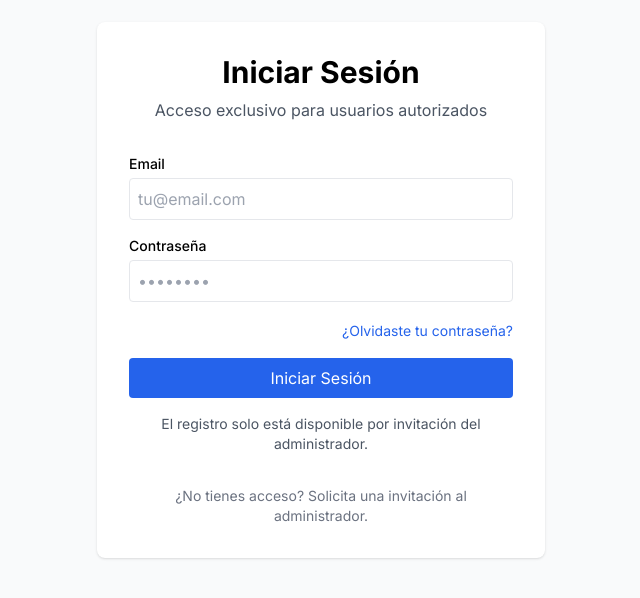
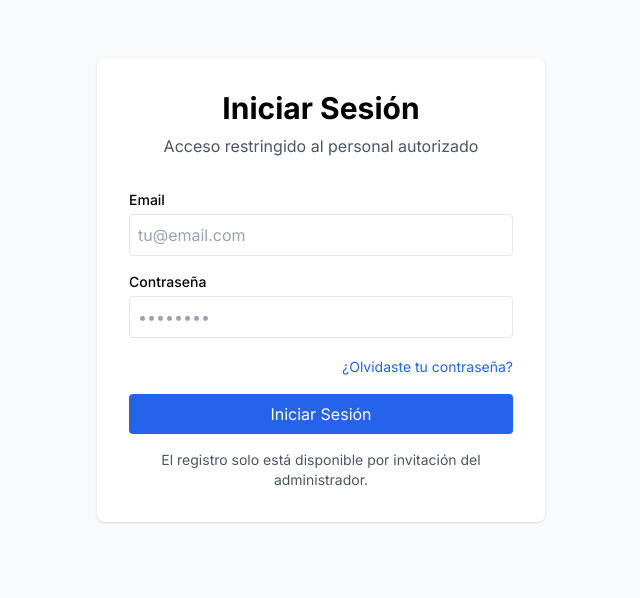
Before and after one commit to roldanronaldd19-debug/login3, a Next.js app: page /login in a window 1280 px wide. Shown: the part 110-708 px from the top of the page, without its empty margins (319-959 px from the left). Built offline with nearby package versions, Linux system fonts and the light colour scheme; no server answers.

Commit message:
Update page.tsx

```diff
--- a/app/login/page.tsx
+++ b/app/login/page.tsx
@@ -7,13 +7,10 @@ export default function LoginPage() {
         <div>
           <h2 className="text-3xl font-bold text-center">Iniciar Sesión</h2>
           <p className="mt-2 text-center text-gray-600">
-            Acceso exclusivo para usuarios autorizados
+            Acceso restringido al personal autorizado
           </p>
         </div>
         <AuthForm mode="login" />
-        <div className="text-center text-sm text-gray-500">
-          <p>¿No tienes acceso? Solicita una invitación al administrador.</p>
-        </div>
       </div>
     </div>
   )
```
